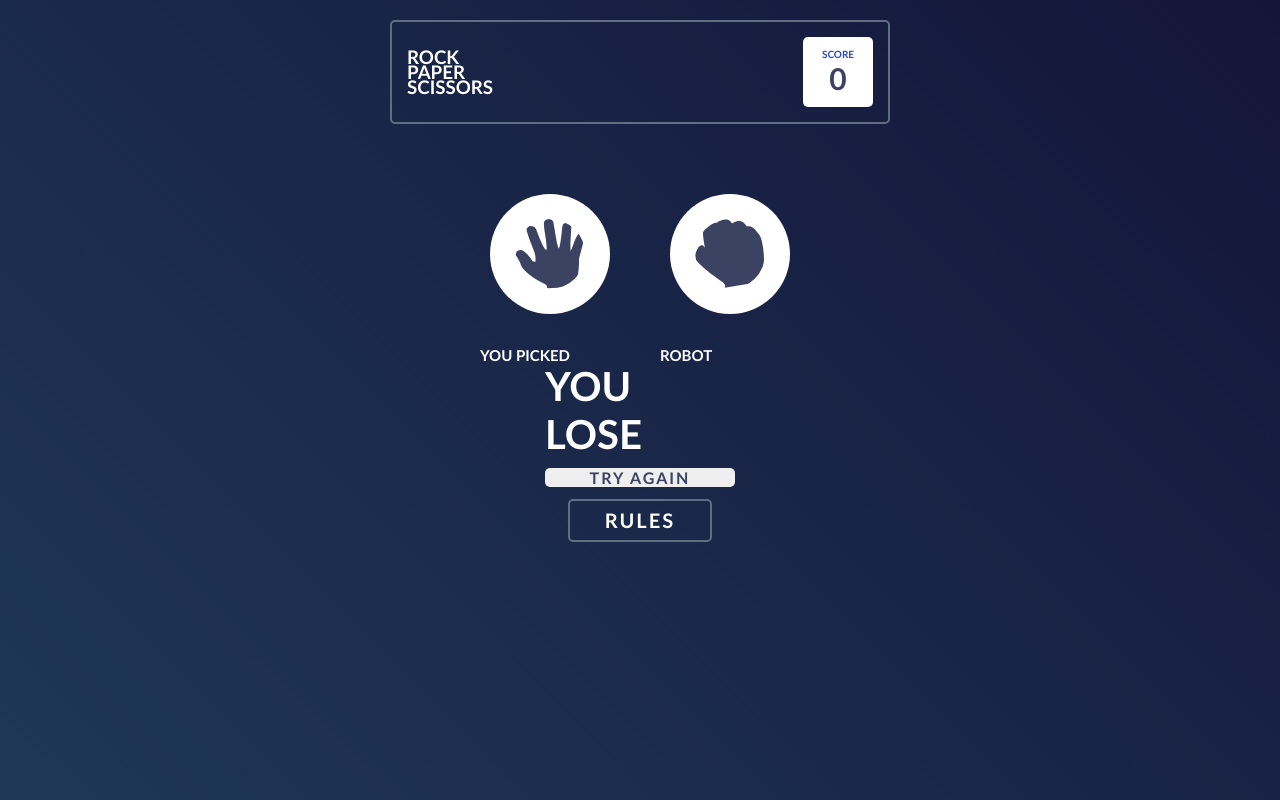
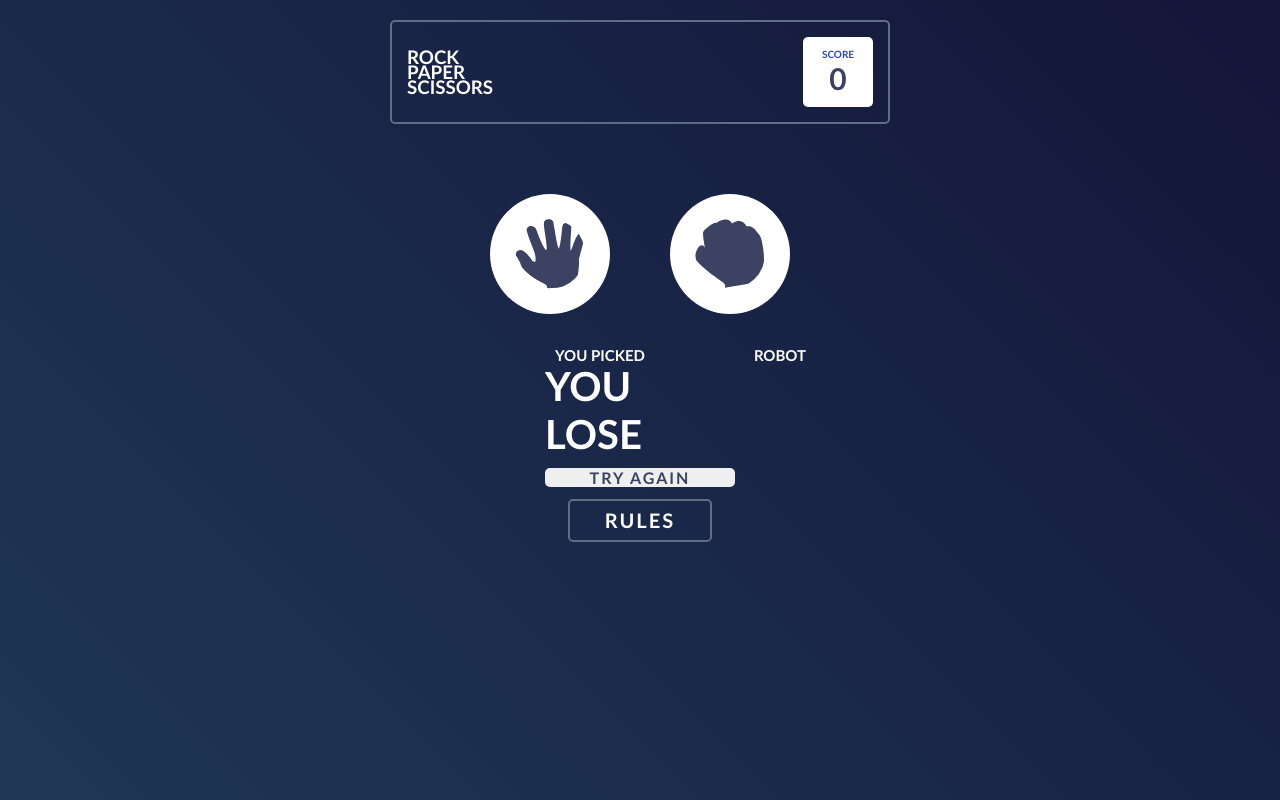
Before and after one commit to ElaasriTarik/Rock-paper-scissors-game, a plain HTML site: page rock-paper-scissors-master/index.html in a window 1280 px wide. Both pictures are taken after a click on the element 550 px from the left and 254 px from the top of the page. Drawn offline with Linux system fonts and the light colour scheme.

Commit message:
Update style.css

```diff
--- a/rock-paper-scissors-master/style.css
+++ b/rock-paper-scissors-master/style.css
@@ -196,11 +196,11 @@ Header > h3 {
   width: 200px;
   color: white;
   font-weight: 700;
-  text-align: left;
+  text-align: center;
   font-size: 15px;
 }
 .thePicks:nth-child(1) {
-  margin-left: -10px;
+  margin-left: 10px;
 }
 .secondStage {
   display: none;
```
